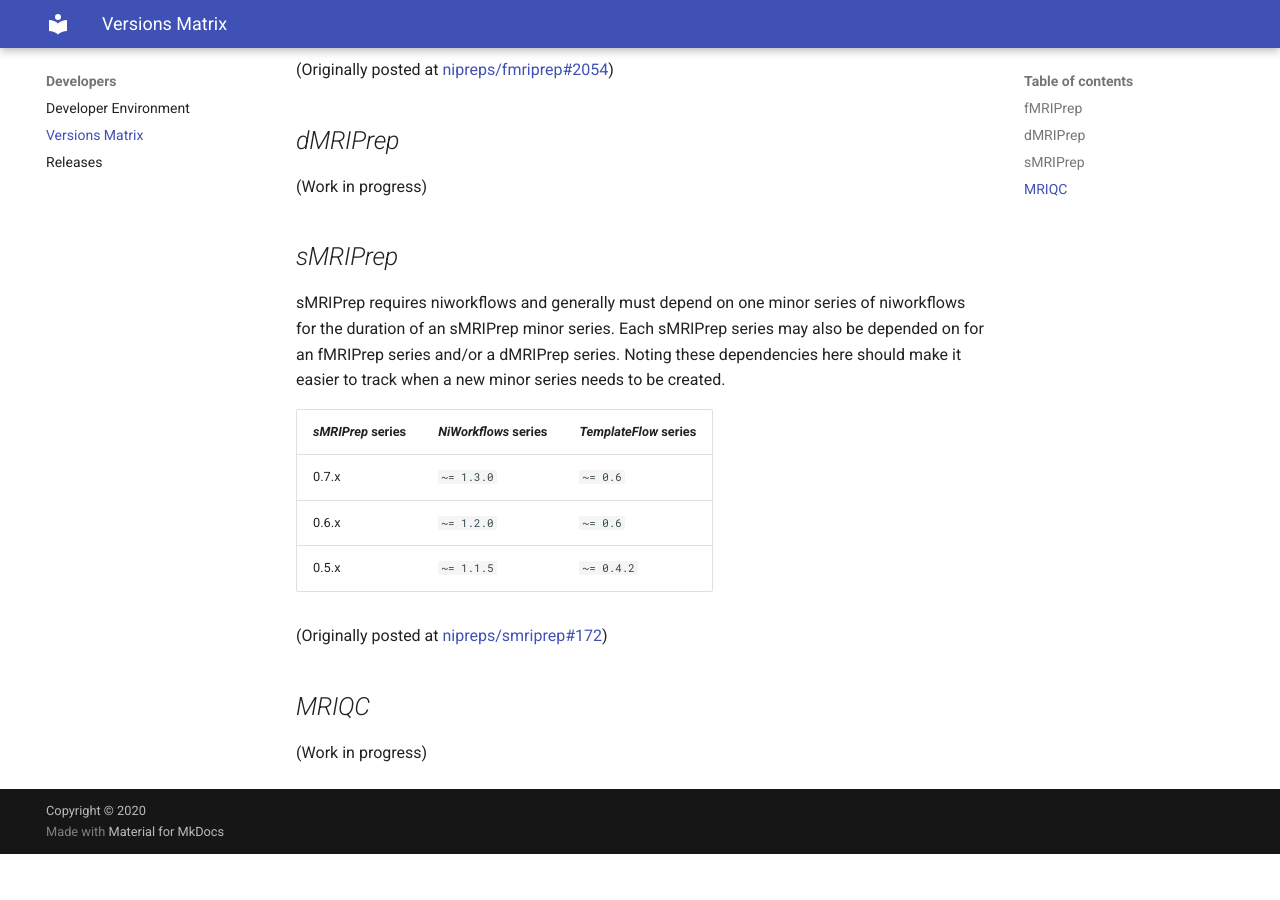
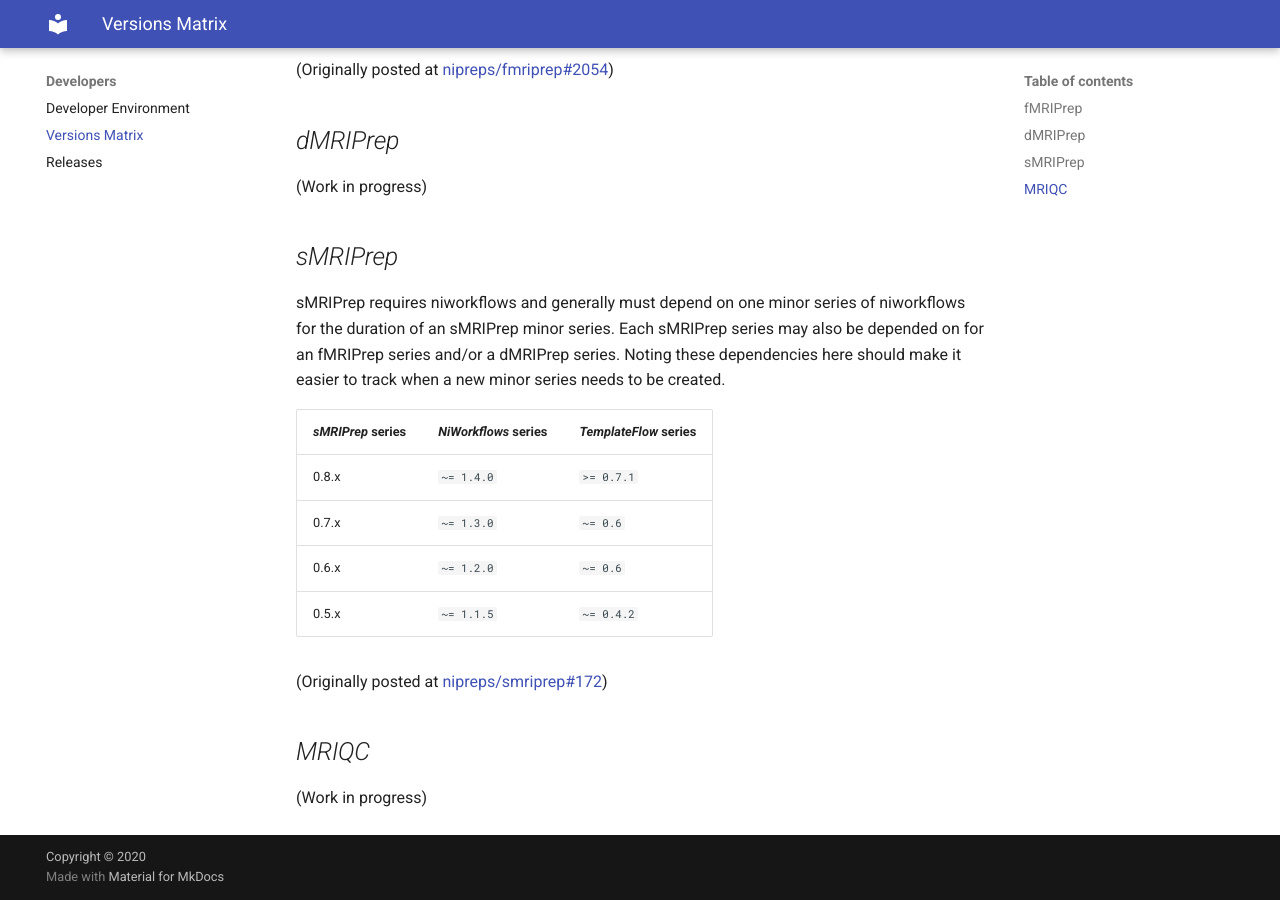
Before and after one commit to nipreps/nipreps.github.io, an MkDocs documentation site: the page built from docs/devs/versions.md, in a window 1280 px wide and 900 px high, scrolled down 618 px. Built offline with MkDocs 1.6.1 and Material for MkDocs 9.7.7, drawn with Linux system fonts in a browser that asks for light colours; before the commit the page ends 1472 px from its top, so only the background shows below that.

Commit message:
Update smriprep series

```diff
--- a/docs/devs/versions.md
+++ b/docs/devs/versions.md
@@ -23,6 +23,7 @@
 
 | *sMRIPrep* series | *NiWorkflows* series | *TemplateFlow* series |
 |----|----|----|
+| 0.8.x | `~= 1.4.0` | `>= 0.7.1` |
 | 0.7.x | `~= 1.3.0` | `~= 0.6` |
 | 0.6.x | `~= 1.2.0` | `~= 0.6` |
 | 0.5.x | `~= 1.1.5` | `~= 0.4.2` |
```
